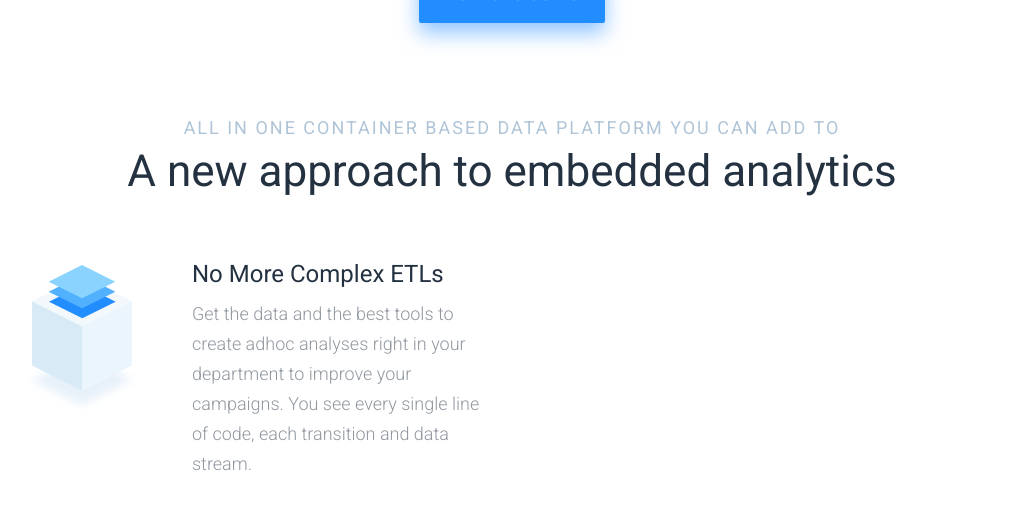
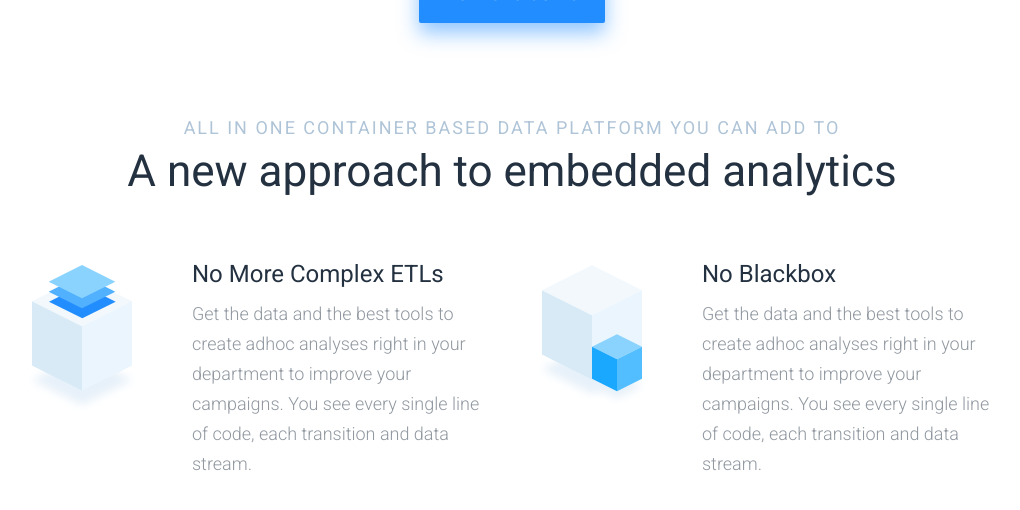
Before and after one commit to keboola/website, a Jekyll site: the page built from _product/product.md, in a window 1280 px wide and 900 px high, scrolled down 1152 px. Shown: the top 510 px of the window, without its empty margins (128-1148 px from the left). Built offline with Jekyll 4.4.1, drawn with Linux system fonts in a browser that asks for light colours; nearby versions of some CDN libraries.

Commit message:
Update from Forestry.io - Updated product.md

```diff
--- a/_product/product.md
+++ b/_product/product.md
@@ -28,7 +28,11 @@
     desc: Get the data and the best tools to create adhoc analyses right in your department
       to improve your campaigns. You see every single line of code, each transition
       and data stream.
-  - {}
+  - icotype: blueright
+    title: No Blackbox
+    desc: Get the data and the best tools to create adhoc analyses right in your department
+      to improve your campaigns. You see every single line of code, each transition
+      and data stream.
   - {}
   - {}
   - {}
```
